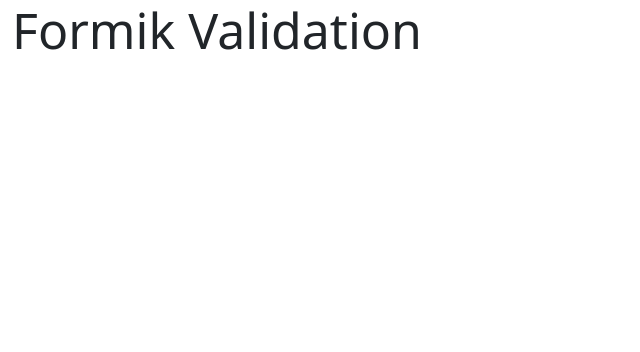
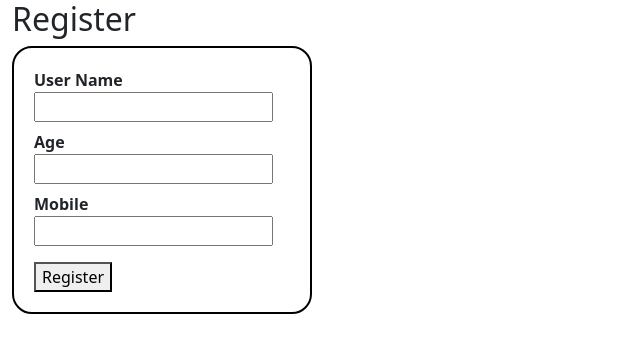
Before and after one commit to anmolbiranwar/shopping-react, a React (Create React App) app: page / in a window 1280 px wide. Shown: the top 352 px of the page, without its empty margins (0-640 px from the left). Built offline with nearby package versions, Linux system fonts and the light colour scheme.

Commit message:
Update formik-validation.component.js

```diff
--- a/src/components/Form Validation/formik-validation.component.js
+++ b/src/components/Form Validation/formik-validation.component.js
@@ -3,7 +3,18 @@
 {
     return(
         <div className="container-fluid">
-            <h1>Formik Validation</h1>
+            <h2>Register</h2>
+        <form>
+            <dl>
+                <dt>User Name</dt>
+                <dd><input type="text"/></dd>
+                <dt>Age</dt>
+                <dd><input type="text"/></dd>
+                <dt>Mobile</dt>
+                <dd><input type="text"/></dd>
+            </dl>
+            <button>Register</button>
+        </form>
         </div>
     )
 }
```
